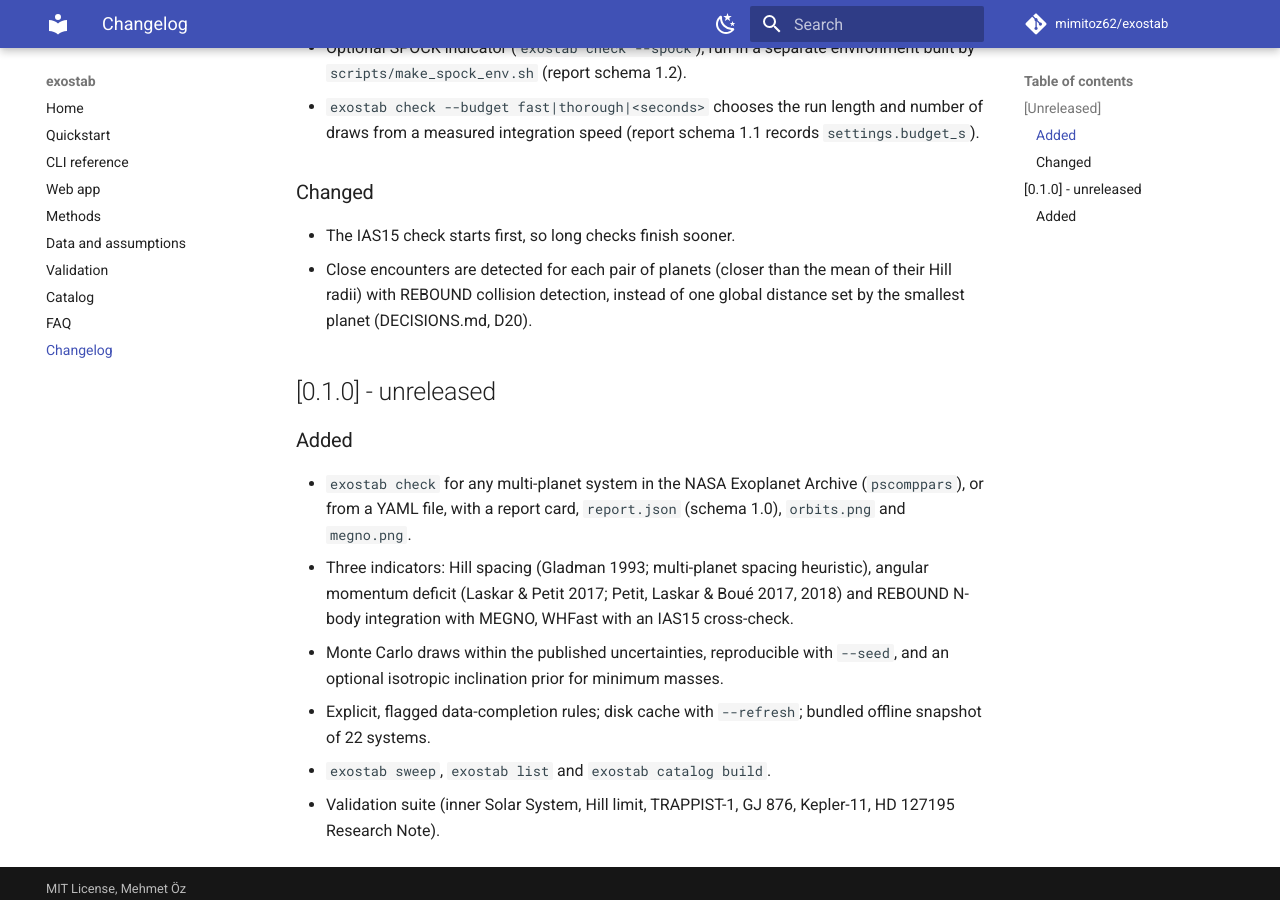
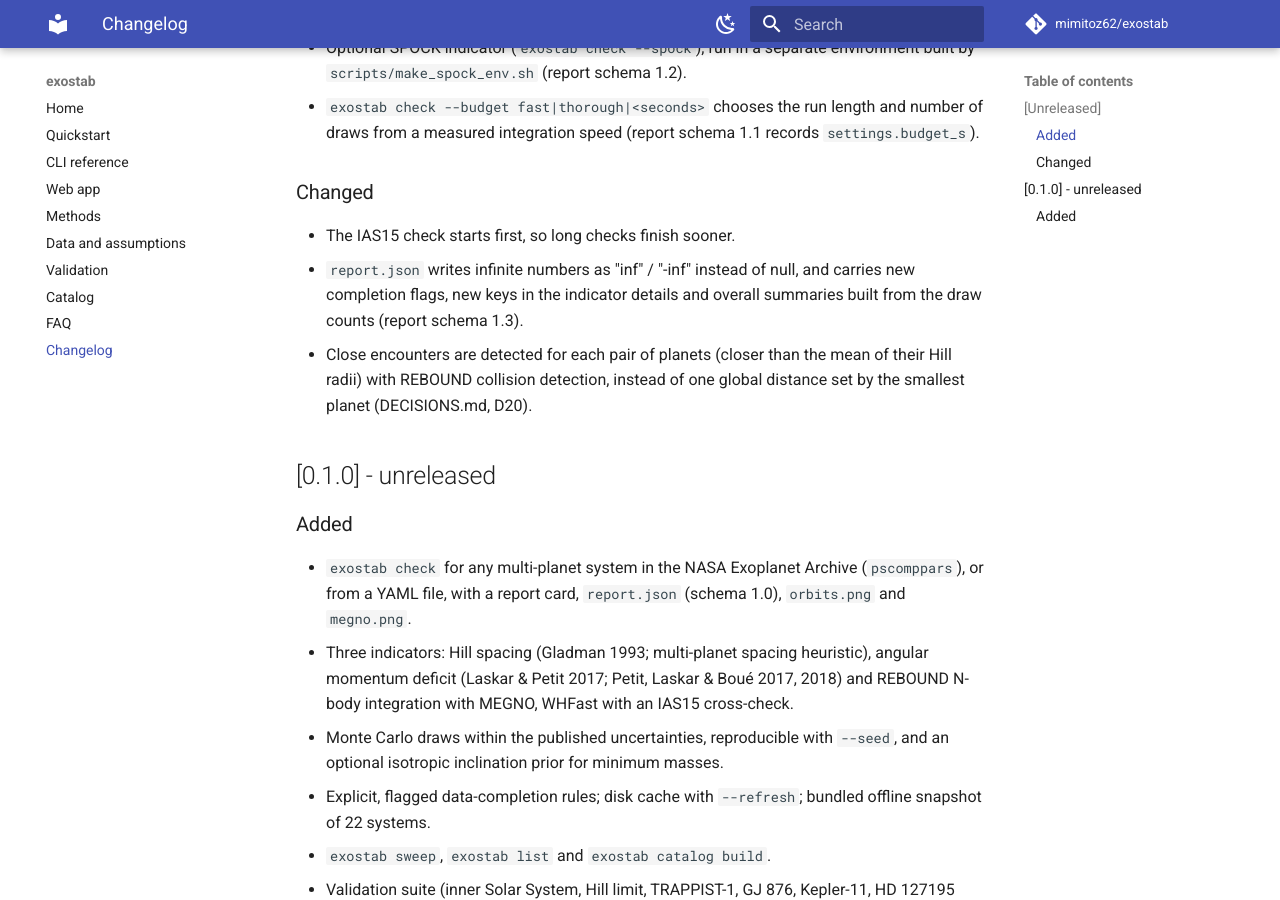
Before and after one commit to O1sumitkumar/exostab, an MkDocs documentation site: the page built from docs/changelog.md, in a window 1280 px wide and 900 px high, scrolled down 485 px. Built offline with MkDocs 1.6.1 and Material for MkDocs 9.7.7, drawn with Linux system fonts in a browser that asks for light colours; comment, search, counter and statistics services are not loaded.

Commit message:
Bump the report schema to 1.3
The merged fixes change what report.json contains: infinite numbers are
written as "inf" / "-inf" instead of null (fix/D), the data completion
adds new flags (fix/C), the indicator details gain keys such as the
coplanar AMD coefficients, the domain of the resonance-overlap criterion
and the N-body star_approach (fix/A2, fix/B), and the overall summary is
built from the draw counts (fix/A1). The JSON Schema itself is unchanged
apart from its title and $id, since details and flags are free-form;
src/exostab/schemas/report.schema.json is regenerated with
`python -m exostab.report`. docs/cli.md, regenerated as the CI docs job
does, was already up to date. The changelog records the new version.

Co-Authored-By: Claude Opus 5.5 <noreply@anthropic.com>

```diff
--- a/docs/changelog.md
+++ b/docs/changelog.md
@@ -20,6 +20,9 @@ All notable changes to this project are documented here. The format follows
 ### Changed
 
 - The IAS15 check starts first, so long checks finish sooner.
+- `report.json` writes infinite numbers as "inf" / "-inf" instead of null, and carries new completion
+  flags, new keys in the indicator details and overall summaries built from the draw counts (report
+  schema 1.3).
 - Close encounters are detected for each pair of planets (closer than the mean of their Hill radii) with
   REBOUND collision detection, instead of one global distance set by the smallest planet (DECISIONS.md, D20).
 
```
Also changed, not shown: CHANGELOG.md (+3 -0 lines), 2 other files.
